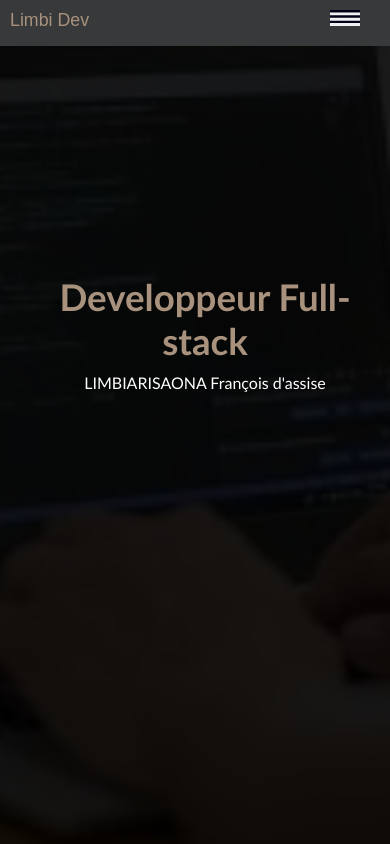
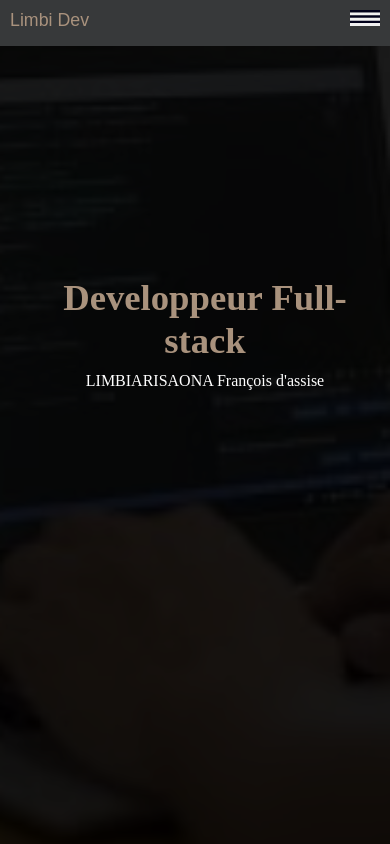
Before and after one commit to Limbi32/Limbidev, a React (Vite) app: page / in a window 390 px wide. Shown: the top 844 px of the page. Built offline with nearby package versions, Linux system fonts and the light colour scheme.

Commit message:
mise a jour2 2.3

```diff
--- a/src/App.css
+++ b/src/App.css
@@ -7,7 +7,7 @@ body{
   display: flex;
   justify-content: center;
   align-items: center;
-  font-family: 'Trebuchet MS', 'Lucida Sans Unicode', 'Lucida Grande', 'Lucida Sans', Arial, sans-serif;
+
 }
  .slide h1{
   font-size: calc(25px + 3vw);
@@ -19,8 +19,8 @@ h3{
 }
 .container{
   background: #37393A;
-  width: 100vw;
-  position: relative;
+  width: 100%;
+
 
   color: #fff;
 }
@@ -288,13 +288,13 @@ footer .cop{
     display: flex;
     flex-direction: column;
     gap: 5px;
-    position:relative
+
   }
 
   .container header nav button{
    position: fixed;
    top: 10px;
-   right: 30px;
+   right: 10px;
 
    border: none;
   outline: #fff;
```
